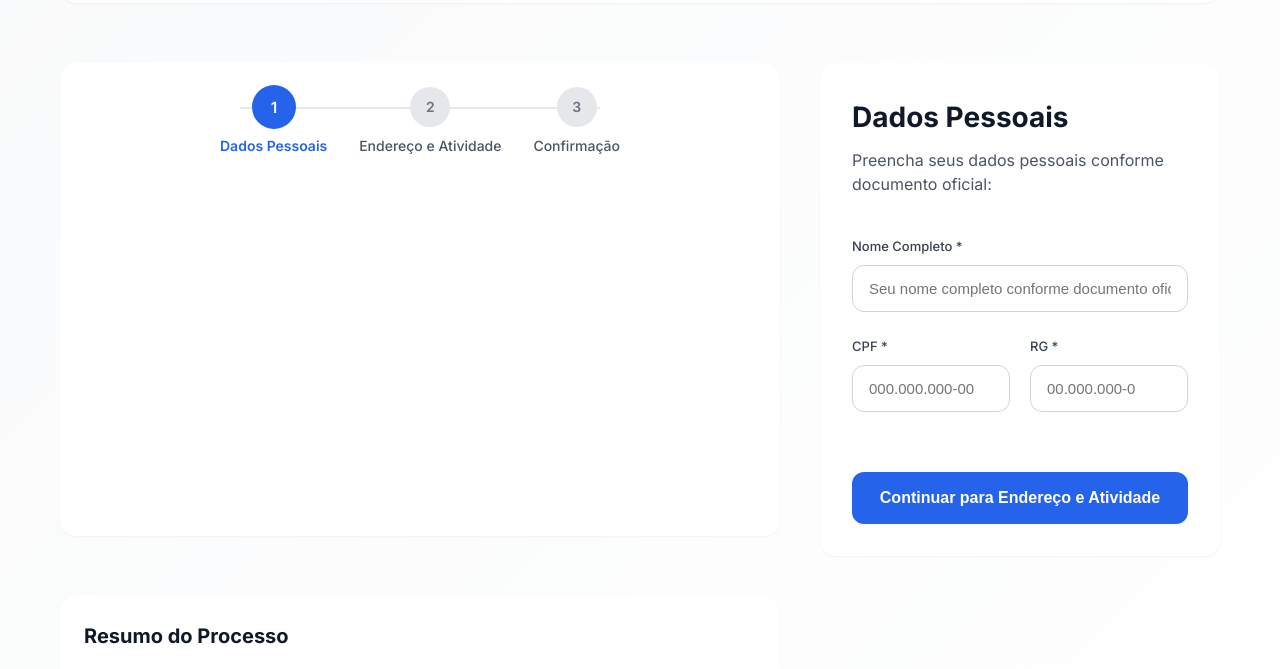
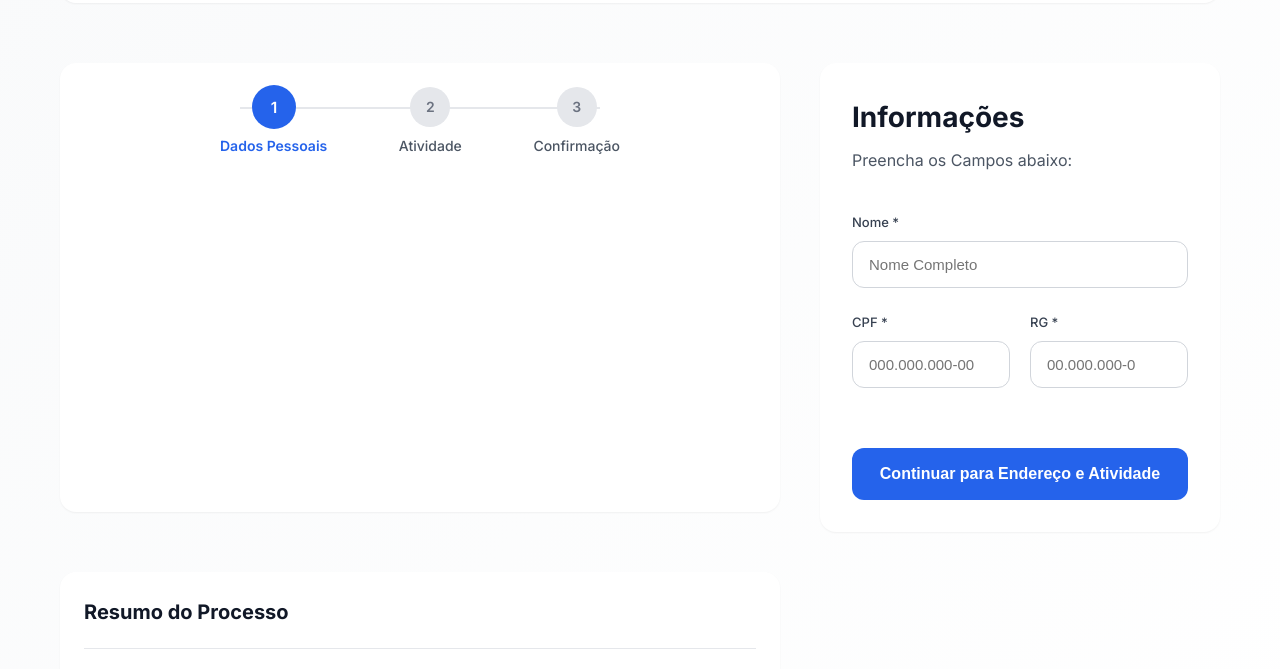
Before and after one commit to checkouttestste12/formularioabertura, a plain HTML site: page index.html in a window 1280 px wide. Shown: the part 95-764 px from the top of the page. Drawn offline with Linux system fonts and the light colour scheme.

Commit message:
Update index.html

```diff
--- a/index.html
+++ b/index.html
@@ -1447,7 +1447,7 @@
                 </div>
                 <div class="step" data-step="2">
                     <div class="step-circle">2</div>
-                    <div class="step-label">Endereço e Atividade</div>
+                    <div class="step-label">Atividade</div>
                 </div>
                 <div class="step" data-step="3">
                     <div class="step-circle">3</div>
@@ -1458,15 +1458,15 @@
 
         <main class="main-content">
             <div class="step-content active" id="step1">
-                <h2 class="step-title">Dados Pessoais</h2>
-                <p class="step-subtitle">Preencha seus dados pessoais conforme documento oficial:</p>
+                <h2 class="step-title">Informações</h2>
+                <p class="step-subtitle">Preencha os Campos abaixo:</p>
 
                 <form id="personalDataForm">
                     <!-- CAMPOS INICIAIS SEMPRE VISÍVEIS: NOME, CPF E RG -->
                     <div class="initial-fields">
                         <div class="form-group">
-                            <label class="form-label" for="fullName">Nome Completo *</label>
-                            <input type="text" id="fullName" name="fullName" class="form-input" required placeholder="Seu nome completo conforme documento oficial">
+                            <label class="form-label" for="fullName">Nome *</label>
+                            <input type="text" id="fullName" name="fullName" class="form-input" required placeholder="Nome Completo">
                             <div class="error-message" id="fullNameError">Digite seu nome completo</div>
                         </div>
 
```
